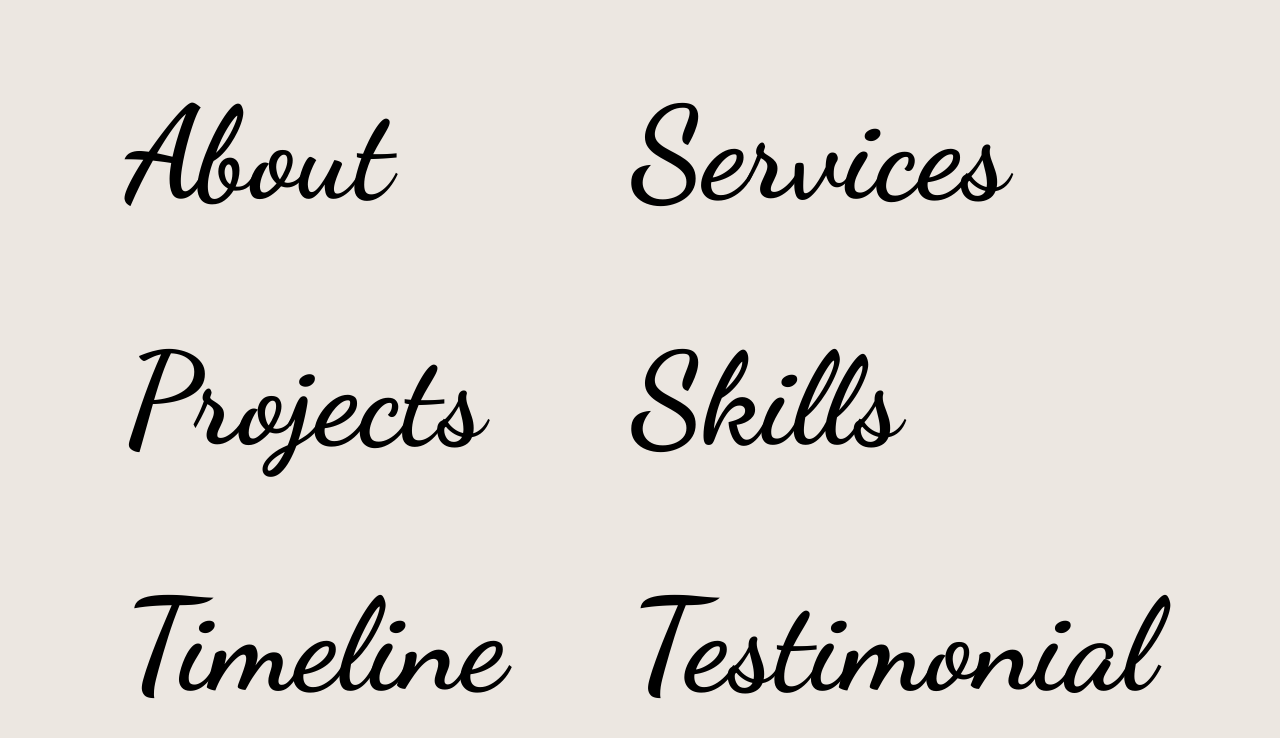
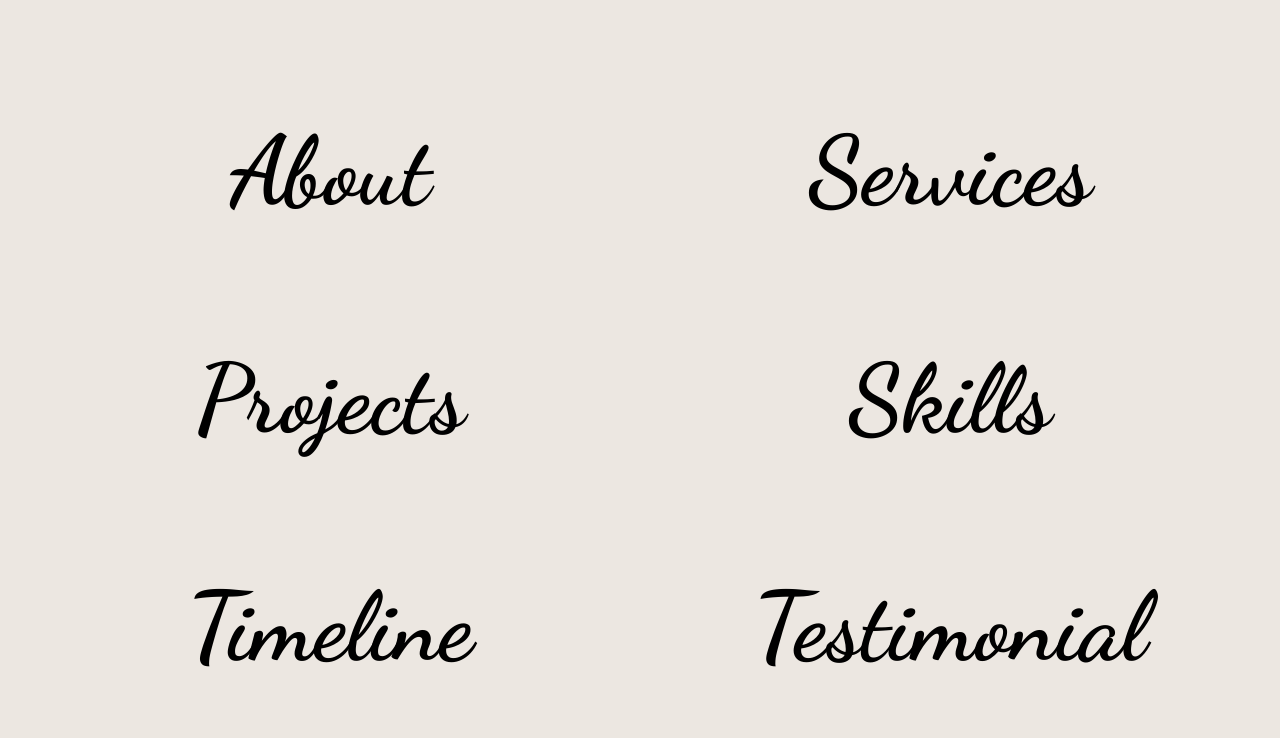
Before and after one commit to Alucard-spec/PortFolyo-Assignment, a React (Create React App) app: page / in a window 1280 px wide. Shown: the top 738 px of the page. Built offline with nearby package versions, Linux system fonts and the light colour scheme.

Commit message:
minor style change

```diff
--- a/src/components/Hero.js
+++ b/src/components/Hero.js
@@ -8,16 +8,16 @@ const Hero = () => {
 
 
 
-    <motion.div animate={{y:["100%","0%"],transition:{duration:0.8}}}  className='flex font-dancing flex-col md:flex-row lg:text-9xl justify-evenly md:text-7xl text-4xl space-y-10 md:space-y-0 mx-auto w-fit  md:w-full md:h-screen  font-bold bg-[#ece7e1] '>
-      <motion.div animate={{y:["100%","0%"],transition:{duration:0.8,delay:0.2}}} className='flex flex-col gap-4 md:gap-7 justify-evenly'>
-        <div  className='hover:italic cursor-pointer hover:tracking-wider transition-all'><Link to="/about">About</Link></div>
-        <div className='hover:italic cursor-pointer hover:tracking-wider transition-all'>Projects</div>
-        <div className='hover:italic cursor-pointer hover:tracking-wider transition-all'><Link to="/timeline">Timeline</Link></div>
+    <motion.div animate={{y:["100%","0%"],transition:{duration:0.8}}}  className='flex  font-dancing flex-col md:flex-row lg:text-8xl md:text-7xl sm:text-6xl  text-5xl space-y-5 md:space-y-0 mx-auto w-[100%] h-[100%] text-center  fixed top-0 right-0   font-bold bg-[#ece7e1] p-5'>
+      <motion.div animate={{y:["100%","0%"],transition:{duration:0.8,delay:0.2}}} className='flex  flex-col gap-4 md:gap-7 md:w-[50%] md:text-center md:justify-evenly'>
+        <div ><Link to="/about"><span  className='hover:italic cursor-pointer hover:tracking-wider transition-all'> About</span></Link></div>
+        <div ><span className='hover:italic cursor-pointer hover:tracking-wider transition-all'>Projects</span></div>
+        <div ><Link to="/timeline"><span className='hover:italic cursor-pointer hover:tracking-wider transition-all'>Timeline</span></Link></div>
       </motion.div>
-      <motion.div animate={{y:["100%","0%"],transition:{duration:0.8,delay:0.2}}} className='flex flex-col gap-4 md:gap-7  justify-evenly'>
-        <div className='hover:italic cursor-pointer hover:tracking-wider transition-all'>Services</div>
-        <div className='hover:italic cursor-pointer hover:tracking-wider transition-all'>Skills</div>
-        <div className='hover:italic cursor-pointer hover:tracking-wider transition-all'>Testimonial</div>
+      <motion.div animate={{y:["100%","0%"],transition:{duration:0.8,delay:0.2}}} className='flex flex-col gap-4 md:gap-7 md:w-[50%] md:text-center   md:justify-evenly'>
+        <div ><span className='hover:italic cursor-pointer hover:tracking-wider transition-all'>Services</span> </div>
+        <div ><span className='hover:italic cursor-pointer hover:tracking-wider transition-all'>Skills</span></div>
+        <div > <span className='hover:italic cursor-pointer hover:tracking-wider transition-all'>Testimonial</span></div>
       </motion.div>
     </motion.div>
 
```
